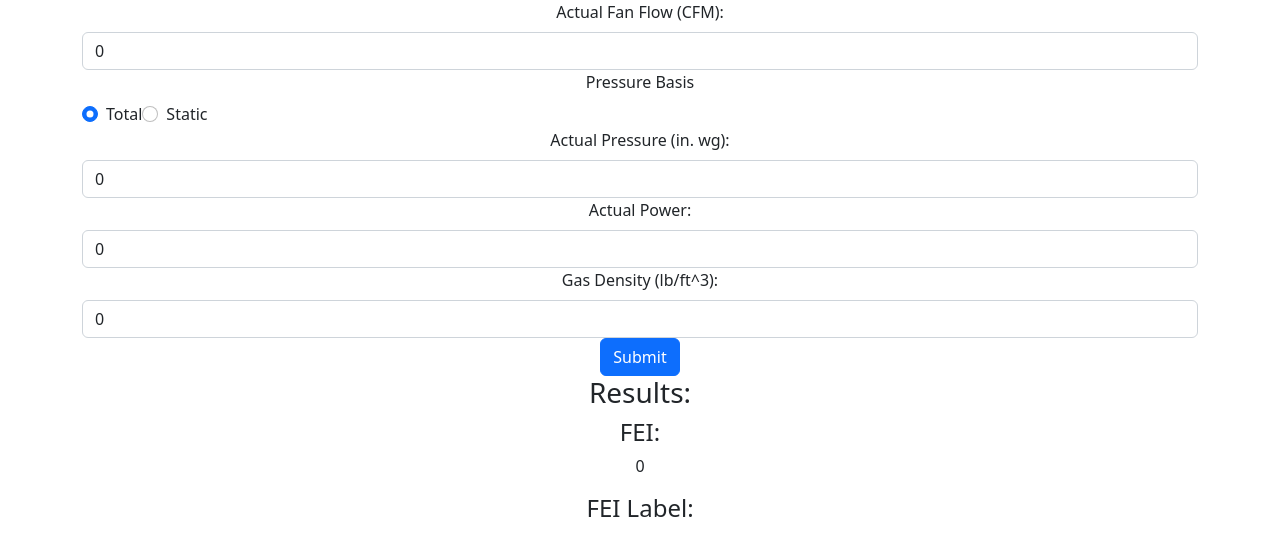
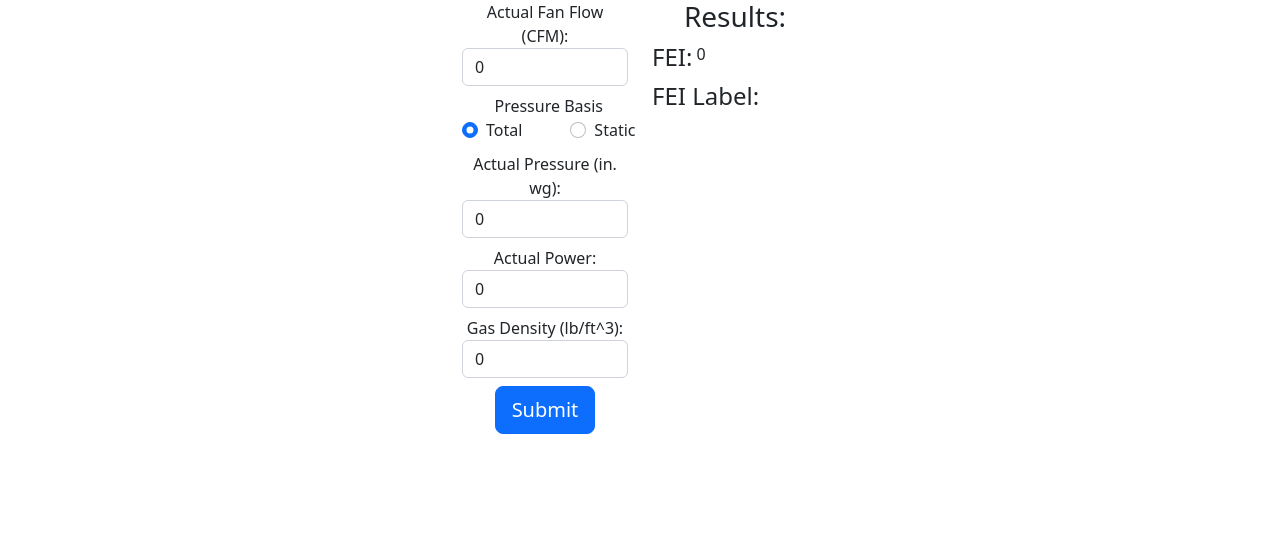
Before and after one commit to wwhorton/howarth-form-calc, a React (Create React App) app: page / in a window 1280 px wide. Shown: the top 556 px of the page. Built offline with nearby package versions, Linux system fonts and the light colour scheme; the HTML template or start-up script is replaced by a standard one.

Commit message:
Saving work

```diff
--- a/src/App.js
+++ b/src/App.js
@@ -1,6 +1,6 @@
 import "bootstrap/dist/css/bootstrap.min.css";
 import "./App.scss";
-import { Button, Container, Form, Stack } from "react-bootstrap";
+import { Button, Col, Container, Form, Row, Stack } from "react-bootstrap";
 import { useState } from "react";
 
 function App() {
@@ -44,13 +44,11 @@ function App() {
       P0 = 0.4;
       eta0 = 0.66;
       setFEILabel("FEIt.i");
-    } else if (pBasis === "Static") {
+    } else {
       Q0 = 250;
       P0 = 0.4;
       eta0 = 0.6;
       setFEILabel("FEIs.i");
-    } else {
-      setFEILabel("FEI.Error");
     }
 
     // Calculate reference fan shaft power
@@ -87,6 +85,7 @@ function App() {
   }
 
   function handleInput(e) {
+    // eslint-disable-next-line default-case
     switch (e.target.name) {
       case "cfm":
         setCfm(e.target.value);
@@ -99,18 +98,19 @@ function App() {
         break;
       case "gasDensity":
         setGasDensity(e.target.value);
-        break;
-      default:
-        break;
     }
   }
 
   return (
     <div className="App">
       <Container>
+        <Row className="justify-content-md-center">
+          <Col md={2}>
+            <Stack>
               <Form>
                 <Form.Group>
-            <Form.Label htmlFor={"cfmInput"}>Actual Fan Flow (CFM):</Form.Label>
+                  <Form.Label htmlFor={"cfmInput"}>
+                    Actual Fan Flow (CFM):
                     <Form.Control
                       type={"text"}
                       name={"cfm"}
@@ -118,10 +118,12 @@ function App() {
                       id={"cfmInput"}
                       onChange={handleInput}
                     />
+                  </Form.Label>
                 </Form.Group>
                 <Form.Group>
-            <Form.Label>Pressure Basis</Form.Label>
-            <Stack direction={"horizontal"}>
+                  <Form.Label>
+                    Pressure Basis
+                    <Stack direction={"horizontal"} gap={5}>
                       <Form.Check
                         type={"radio"}
                         id={"pbTotalRadio"}
@@ -141,13 +143,13 @@ function App() {
                         checked={pressureBasis === "Static"}
                       />
                     </Stack>
+                  </Form.Label>
                 </Form.Group>
 
                 <Stack>
                   <Form.Group>
                     <Form.Label htmlFor={"pressureInput"}>
                       Actual Pressure (in. wg):
-              </Form.Label>
                       <Form.Control
                         type={"text"}
                         name={"pressure"}
@@ -155,9 +157,11 @@ function App() {
                         value={pressure}
                         onChange={handleInput}
                       />
+                    </Form.Label>
                   </Form.Group>
                   <Form.Group>
-              <Form.Label htmlFor={"powerInput"}>Actual Power:</Form.Label>
+                    <Form.Label htmlFor={"powerInput"}>
+                      Actual Power:
                       <Form.Control
                         type={"text"}
                         name={"power"}
@@ -165,11 +169,11 @@ function App() {
                         value={power}
                         onChange={handleInput}
                       />
+                    </Form.Label>
                   </Form.Group>
                   <Form.Group>
                     <Form.Label htmlFor={"gasDensityInput"}>
                       Gas Density (lb/ft^3):
-              </Form.Label>
                       <Form.Control
                         type={"text"}
                         name={"gasDensity"}
@@ -177,23 +181,35 @@ function App() {
                         value={gasDensity}
                         onChange={handleInput}
                       />
+                    </Form.Label>
                   </Form.Group>
                 </Stack>
-        </Form>
+
                 <Button
                   type={"submit"}
                   onClick={handleSubmit}
                   name={"submit"}
                   id={"submitButton"}
+                  variant={"primary"}
+                  size={"lg"}
                 >
                   Submit
                 </Button>
-
+              </Form>
+            </Stack>
+          </Col>
+          <Col md={2}>
             <h3>Results:</h3>
+            <Stack direction={"horizontal"} gap={1}>
               <h4>FEI:</h4>
               <p>{FEI}</p>
+            </Stack>
+            <Stack direction={"horizontal"} gap={1}>
               <h4>FEI Label:</h4>
               <p>{FEILabel}</p>
+            </Stack>
+          </Col>
+        </Row>
       </Container>
     </div>
   );
```
Also changed, not shown: package.json (+22 -2 lines), 1 other file (tests, documents, lock files or other folders). Lines whose indentation alone changed are shown as unchanged.
